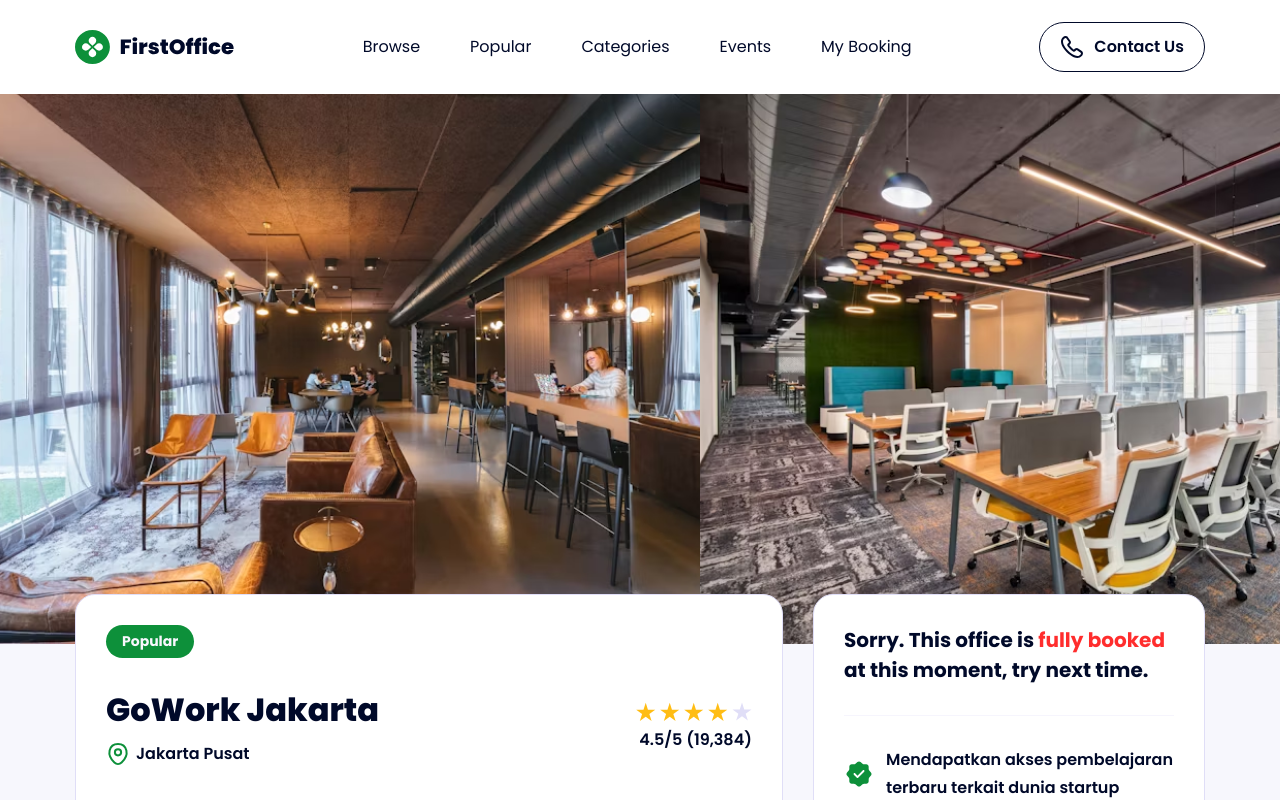
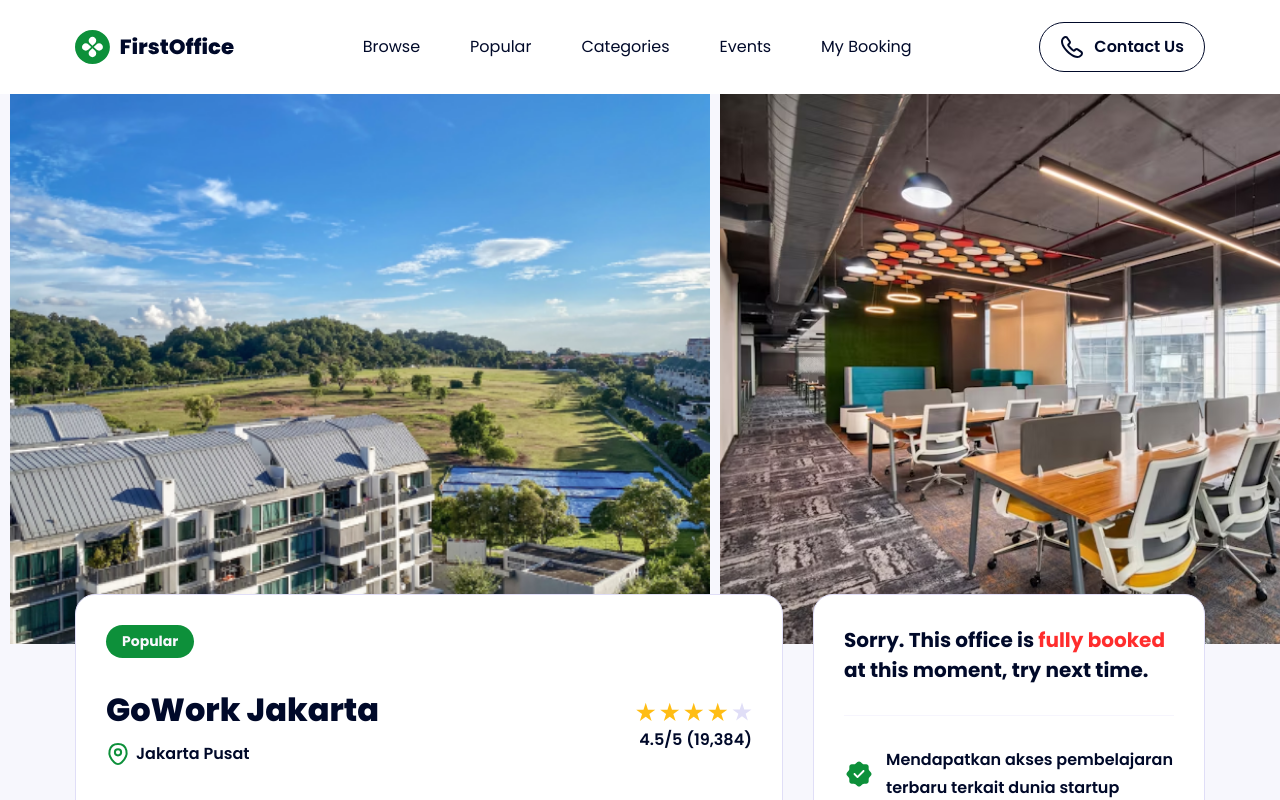
Before and after one commit to ihsandroidgogo/Belajar-Next-JS-Dasar-Satu, a Next.js app: page /office/gowork-jakarta in a window 1280 px wide. Shown: the top 800 px of the page. Built offline with nearby package versions, Linux system fonts and the light colour scheme.

Commit message:
Update Foto Office Carousel dan Office Header

```diff
--- a/app/(front)/office/[slug]/page.tsx
+++ b/app/(front)/office/[slug]/page.tsx
@@ -35,7 +35,7 @@ async function OfficeDetails({ params }: Props) {
 
   return (
     <>
-      <OfficeHeader />
+      <OfficeHeader image={office.image} images={office.images} />
       <section id="Details" className="relative flex max-w-[1130px] mx-auto gap-[30px] mb-20 z-10">
         {
             <section
--- a/features/offices/components/OfficeHeader.tsx
+++ b/features/offices/components/OfficeHeader.tsx
@@ -1,36 +1,50 @@
-export default function OfficeHeader(){
+"use client";
+
+import Image from "next/image"
+import { Swiper, SwiperSlide } from "swiper/react"
+
+export default function OfficeHeader({
+  image,
+  images
+}:{
+  image: string,
+  images: string[]
+}){
     return (
     <section id="Gallery" className="-mb-[50px]">
     <div className="swiper w-full">
-      <div className="swiper-wrapper">
-        <div className="swiper-slide !w-fit">
+      <Swiper
+        className="swiper-wrapper"
+        spaceBetween={10}
+        slidesOffsetBefore={10}
+        slidesOffsetAfter={10}
+        slidesPerView={"auto"}
+    >
+        <SwiperSlide className="swiper-slide !w-fit">
           <div className="w-[700px] h-[550px] overflow-hidden">
-            <img
-              src="/assets/images/thumbnails/thumbnail-details-1.png"
+            <Image
+              src={image}
+              width={700}
+              height={550}
               className="w-full h-full object-cover"
-              alt="thumbnail"
+              alt="cover-thumbnail"
             />
           </div>
-        </div>
-        <div className="swiper-slide !w-fit">
-          <div className="w-[700px] h-[550px] overflow-hidden">
-            <img
-              src="/assets/images/thumbnails/thumbnail-details-2.png"
-              className="w-full h-full object-cover"
-              alt="thumbnail"
-            />
-          </div>
-        </div>
-        <div className="swiper-slide !w-fit">
-          <div className="w-[700px] h-[550px] overflow-hidden">
-            <img
-              src="/assets/images/thumbnails/thumbnail-details-3.png"
-              className="w-full h-full object-cover"
-              alt="thumbnail"
-            />
-          </div>
-        </div>
-      </div>
+        </SwiperSlide>
+        {images.map((img, index) => (
+          <SwiperSlide key={`${img}-${index}`} className="swiper-slide !w-fit">
+            <div className="w-[700px] h-[550px] overflow-hidden">
+              <Image
+                src={img}
+                width={700}
+                height={550}
+                className="w-full h-full object-cover"
+                alt={`thumbnail-${index}`}
+              />
+            </div>
+          </SwiperSlide>
+        ))}
+      </Swiper>
     </div>
   </section>
     )
--- a/features/offices/components/OfficeSpaceCard.tsx
+++ b/features/offices/components/OfficeSpaceCard.tsx
@@ -17,7 +17,7 @@ export default function OfficeSpaceCard({ officeSpace }: { officeSpace: OfficeSp
           ))}
 
           <Image
-            src={officeSpace.image[0]}
+            src={officeSpace.image}
             alt={officeSpace.title}
             width={265}
             height={124}
--- a/features/offices/data/officeSpaces.mock.ts
+++ b/features/offices/data/officeSpaces.mock.ts
@@ -8,37 +8,24 @@ export const officeSpaces: OfficeSpace[] = [
     price: 18560000,
     duration: "20 days",
     location: "Jakarta Pusat",
+    city: "Jakarta",
     rating: 4.5,
-    address: "Jl. Jend. Sudirman No.Kav. 52-53, RT.5/RW.3, Karet Tengsin, Kecamatan Tanah Abang, Kota Jakarta Pusat, Daerah Khusus Ibukota Jakarta 10220",
-    image: ["/assets/images/thumbnails/thumbnail-details-1.png"],
+    address:
+      "Jl. Jend. Sudirman No.Kav. 52-53, RT.5/RW.3, Karet Tengsin, Kecamatan Tanah Abang, Kota Jakarta Pusat, Daerah Khusus Ibukota Jakarta 10220",
+    image: "/assets/images/thumbnails/thumbnails-1.png",
     images: [
       "/assets/images/thumbnails/thumbnail-details-2.png",
       "/assets/images/thumbnails/thumbnail-details-3.png",
     ],
     tags: ["Popular"],
-    features: [
-      "Privacy",
-      "Global Event",
-      "Sustainability",
-      "Extra Snacks",
-      "Compact",
-      "Free Move",
-    ],
-    about: "Ihsan Park Central Master Silicon Valley Star Class is a premium office space located in the heart of Jakarta Pusat. It offers a modern and professional environment for businesses of all sizes. With state-of-the-art facilities and amenities, it is designed to meet the needs of today's dynamic workforce.",
+    features: ["Privacy", "Global Event", "Sustainability", "Extra Snacks", "Compact", "Free Move"],
+    about:
+      "GoWork Jakarta is a premium office space located in the heart of Jakarta Pusat. It offers a modern and professional environment for businesses of all sizes, with state-of-the-art facilities designed to meet the needs of today's dynamic workforce.",
     isFullyBooked: true,
     salesContact: [
-      {
-        name: "Muhammad Ihsan",
-        role: "Sales Manager",
-        photo: "/assets/images/photos/photo-1.png",
-      },
-      {
-        name: "Neno Balqis",
-        role: "Sales Manager",
-        photo: "/assets/images/photos/photo-2.png",
-      },
+      { name: "Muhammad Ihsan", role: "Sales Manager", photo: "/assets/images/photos/photo-1.png" },
+      { name: "Neno Balqis", role: "Sales Manager", photo: "/assets/images/photos/photo-2.png" },
     ],
-    city: ""
   },
   {
     id: 2,
@@ -47,41 +34,24 @@ export const officeSpaces: OfficeSpace[] = [
     price: 9560000,
     duration: "10 days",
     location: "Surabaya",
+    city: "Surabaya",
     rating: 4.8,
-     address: "Jl. Jend. Sudirman No.Kav. 52-53, RT.5/RW.3, Kecamatan Surabaya, Kota Surabaya, Jawa Timur 10320",
-     image: ["/assets/images/thumbnails/thumbnail-details-2.png"],
+    address:
+      "Jl. Jend. Sudirman No.Kav. 52-53, RT.5/RW.3, Kecamatan Surabaya, Kota Surabaya, Jawa Timur 10320",
+    image: "/assets/images/thumbnails/thumbnails-2.png",
     images: [
-       "/assets/images/thumbnails/thumbnail-details-2.png",
       "/assets/images/thumbnails/thumbnail-details-3.png",
+      "/assets/images/thumbnails/thumbnail-details-1.png",
     ],
     tags: ["Best Price"],
-     features: [
-       "Privacy",
-       "Global Event",
-       "Sustainability",
-       "Extra Snacks",
-       "Compact",
-       "Free Move",
-     ],
-     about: "Ihsan Park Central Master Silicon Valley Star Class is a premium office space located in the heart of Jakarta Pusat. It offers a modern and professional environment for businesses of all sizes. With state-of-the-art facilities and amenities, it is designed to meet the needs of today's dynamic workforce.",
+    features: ["Privacy", "Global Event", "Sustainability", "Extra Snacks", "Compact", "Free Move"],
+    about:
+      "Ihsan Private Class Office Surabaya is a premium office space located in Surabaya. It offers a modern and professional environment for businesses of all sizes, with state-of-the-art facilities designed to meet the needs of today's dynamic workforce.",
     isFullyBooked: false,
     salesContact: [
-       {
-         name: "Ihsan",
-         role: "Sales Manager",
-         photo: "/assets/images/photos/photo-1.png",
-       },
-       {
-         name: "Ayana Shahab",
-         role: "Sales Manager",
-         photo: "/assets/images/photos/photo-2.png",
-       },
-              {
-         name: "Mona Nabilah",
-         role: "Sales Manager",
-         photo: "/assets/images/photos/photo-2.png",
-       },
+      { name: "Ihsan", role: "Sales Manager", photo: "/assets/images/photos/photo-1.png" },
+      { name: "Ayana Shahab", role: "Sales Manager", photo: "/assets/images/photos/photo-2.png" },
+      { name: "Mona Nabilah", role: "Sales Manager", photo: "/assets/images/photos/photo-2.png" },
     ],
-     city: ""
   },
 ];
--- a/features/offices/types/officeSpace.types.ts
+++ b/features/offices/types/officeSpace.types.ts
@@ -10,7 +10,7 @@ export type OfficeSpace = {
     location: string
     rating: number
     tags: string[]
-    image: string[]
+    image: string
     images: string[]
     features: string[]
     salesContact: SalesContact[]
```
Lines whose indentation alone changed are shown as unchanged.
